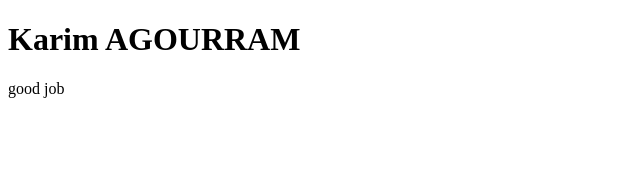
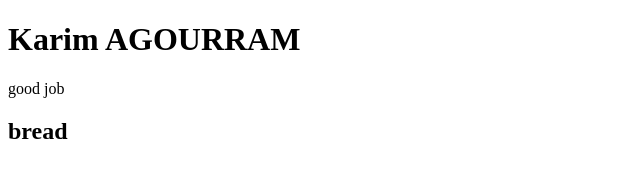
Before and after one commit to KarimAGOURRAM/com.break.demo, a plain HTML site: page WebContent/index.html in a window 1280 px wide. Shown: the full height of the page, 0-640 px from the left. Drawn offline with Linux system fonts and the light colour scheme.

Commit message:
added bread

```diff
--- a/WebContent/index.html
+++ b/WebContent/index.html
@@ -8,5 +8,7 @@
 <h1> Karim AGOURRAM  </h1>
 
 <p> good job  </p>
+
+<h2> bread  </h2>
 </body>
 </html>
```
